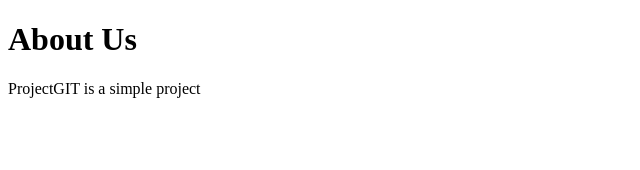
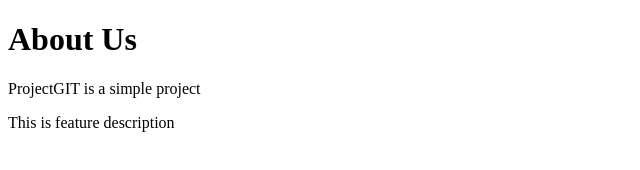
Before and after one commit to CHP07/ProjectGIT, a plain HTML site: page about.html in a window 1280 px wide. Shown: the whole page, without its empty margins (0-640 px from the left). Drawn offline with Linux system fonts and the light colour scheme.

Commit message:
Add feature description

```diff
--- a/about.html
+++ b/about.html
@@ -7,5 +7,6 @@
 <body>
   <h1>About Us</h1>
   <p>ProjectGIT is a simple project</p>
+  <p>This is feature description</p>
 </body>
 </html>
```
